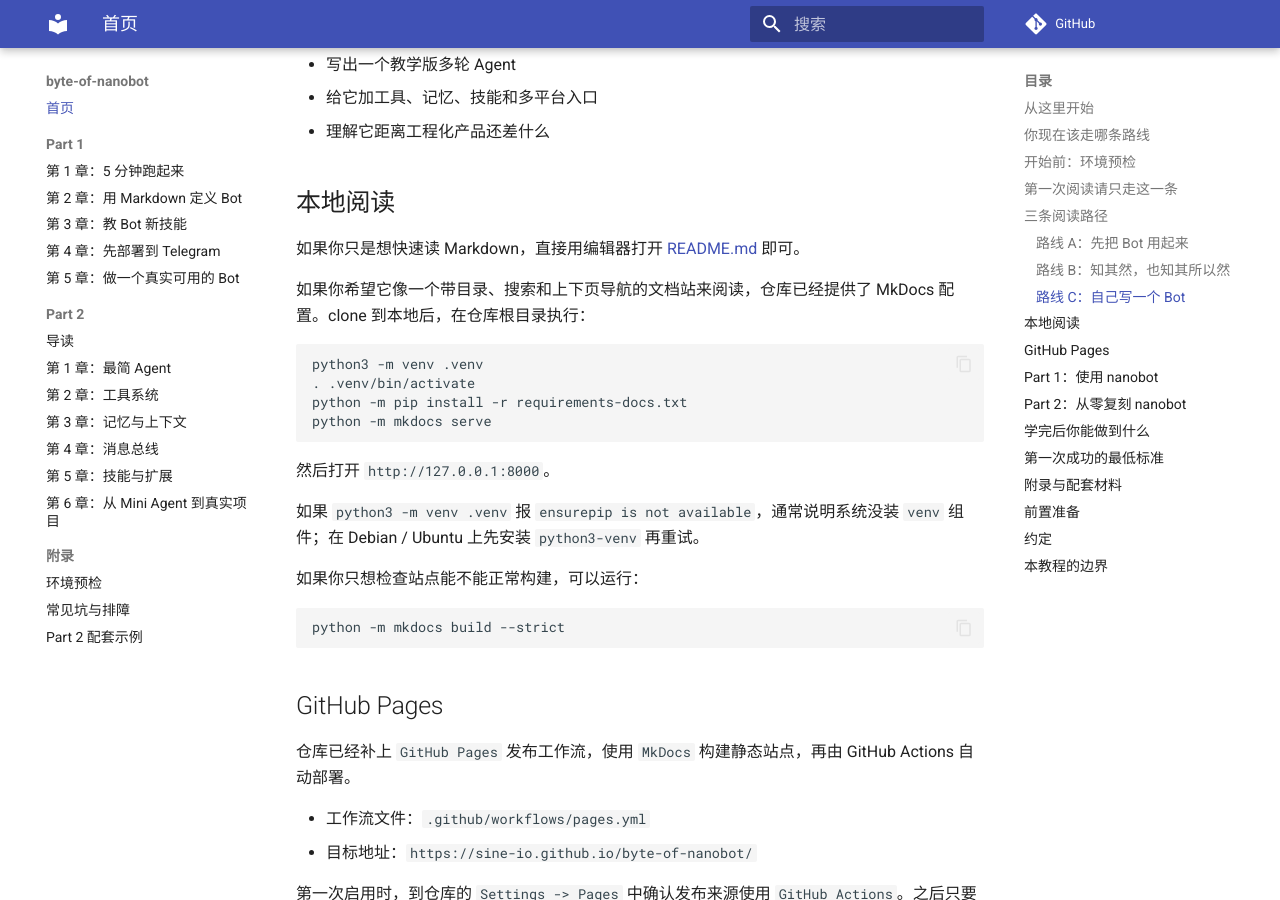
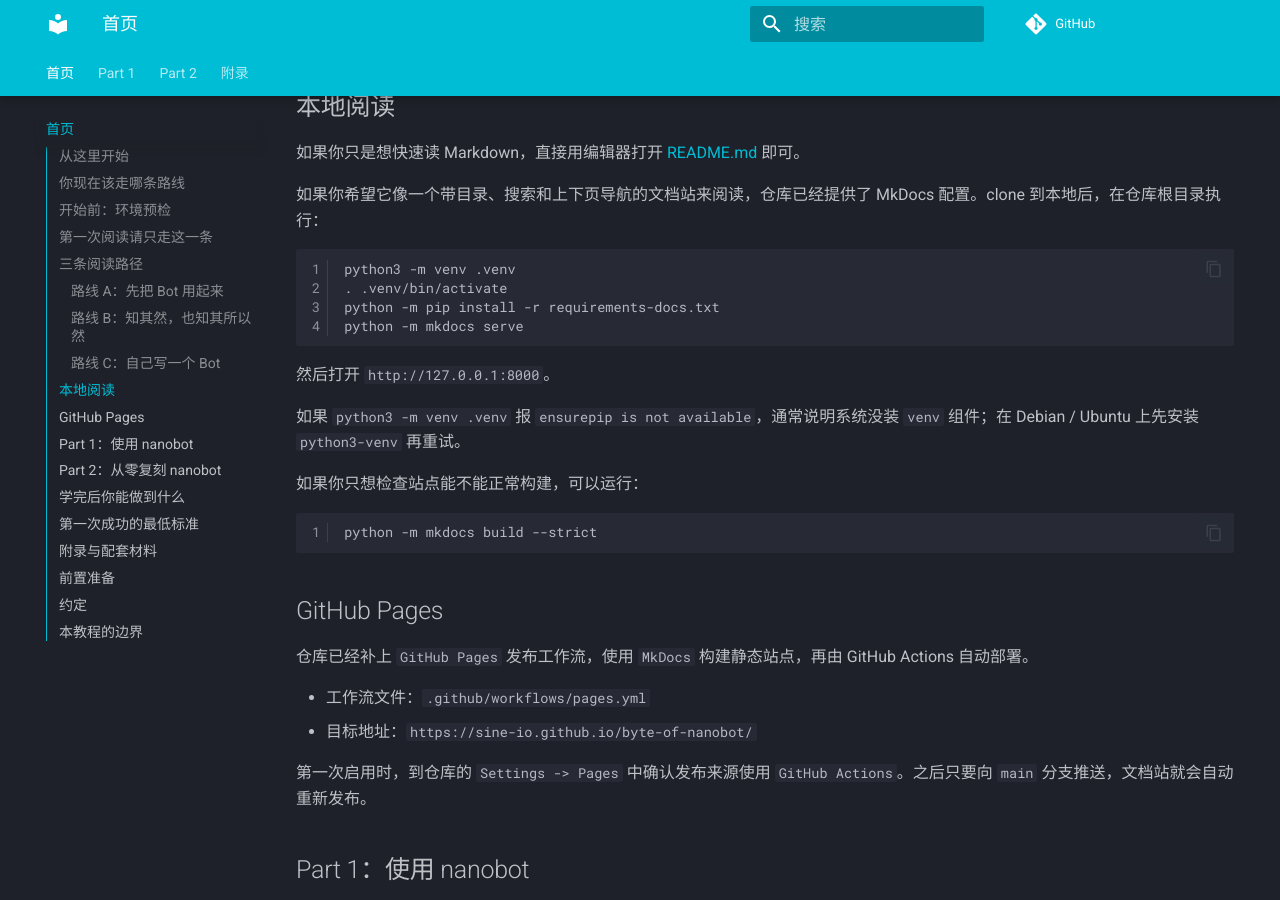
Before and after one commit to sine-io/byte-of-nanobot, an MkDocs documentation site: the page built from docs-site/README.md, in a window 1280 px wide and 900 px high, scrolled down 3003 px. Built offline with MkDocs 1.6.1 and Material for MkDocs 9.7.7, drawn with Linux system fonts in a browser that asks for light colours; comment, search, counter and statistics services are not loaded.

Commit message:
Add cyber-wave MkDocs theme

```diff
--- a/mkdocs.yml
+++ b/mkdocs.yml
@@ -8,24 +8,40 @@
 theme:
   name: material
   language: zh
+  palette:
+    scheme: slate
+    primary: cyan
+    accent: deep purple
   features:
-    - navigation.sections
-    - navigation.expand
-    - navigation.footer
+    - navigation.tabs
+    - navigation.tabs.sticky
+    - navigation.top
+    - toc.integrate
     - content.code.copy
+    - content.code.annotate
+    - search.suggest
 
 plugins:
   - search
 
+extra_css:
+  - stylesheets/cyber-theme.css
+
 markdown_extensions:
+  - admonition
   - pymdownx.snippets:
       base_path:
         - .
+  - pymdownx.highlight:
+      linenums: true
+      anchor_linenums: true
   - pymdownx.superfences:
       custom_fences:
         - name: mermaid
           class: mermaid
           format: !!python/name:pymdownx.superfences.fence_code_format
+  - pymdownx.tabbed:
+      alternate_style: true
 
 nav:
   - 首页: README.md
```
Also changed, not shown: 1 other file.
